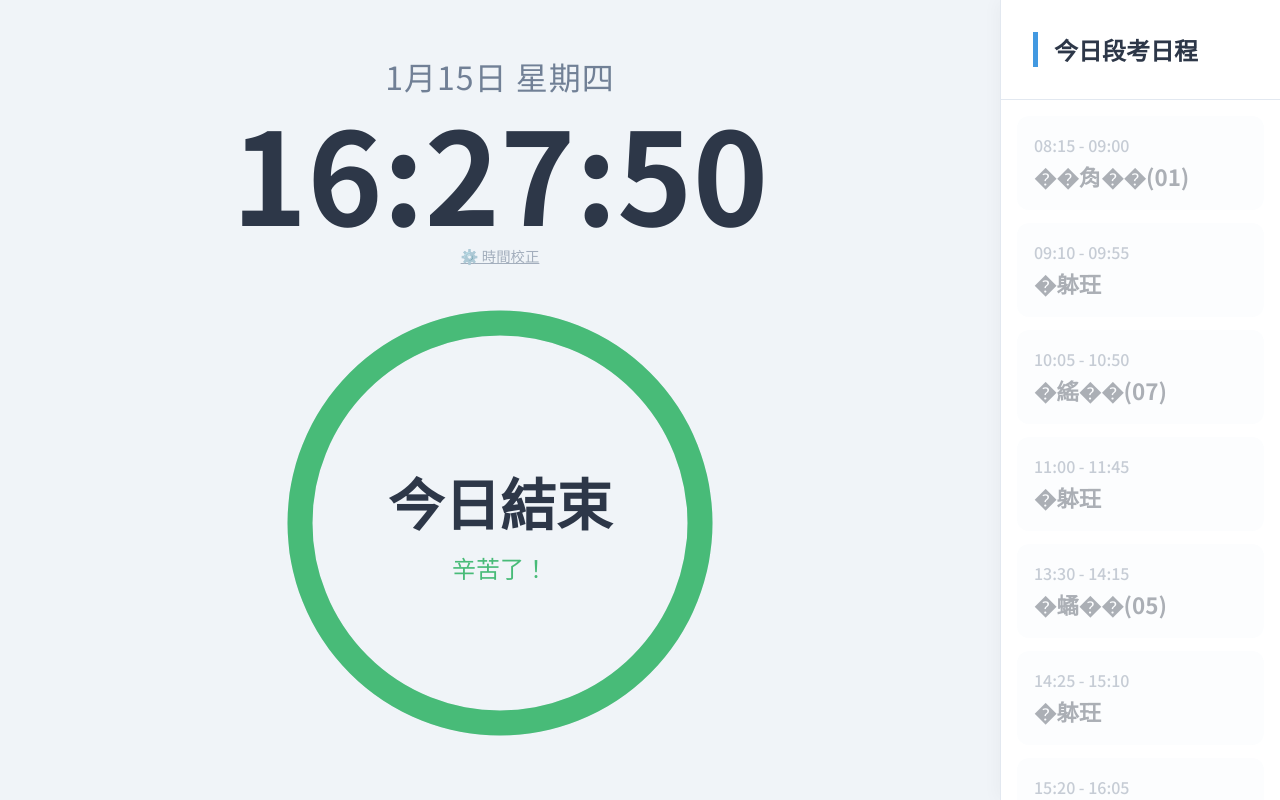
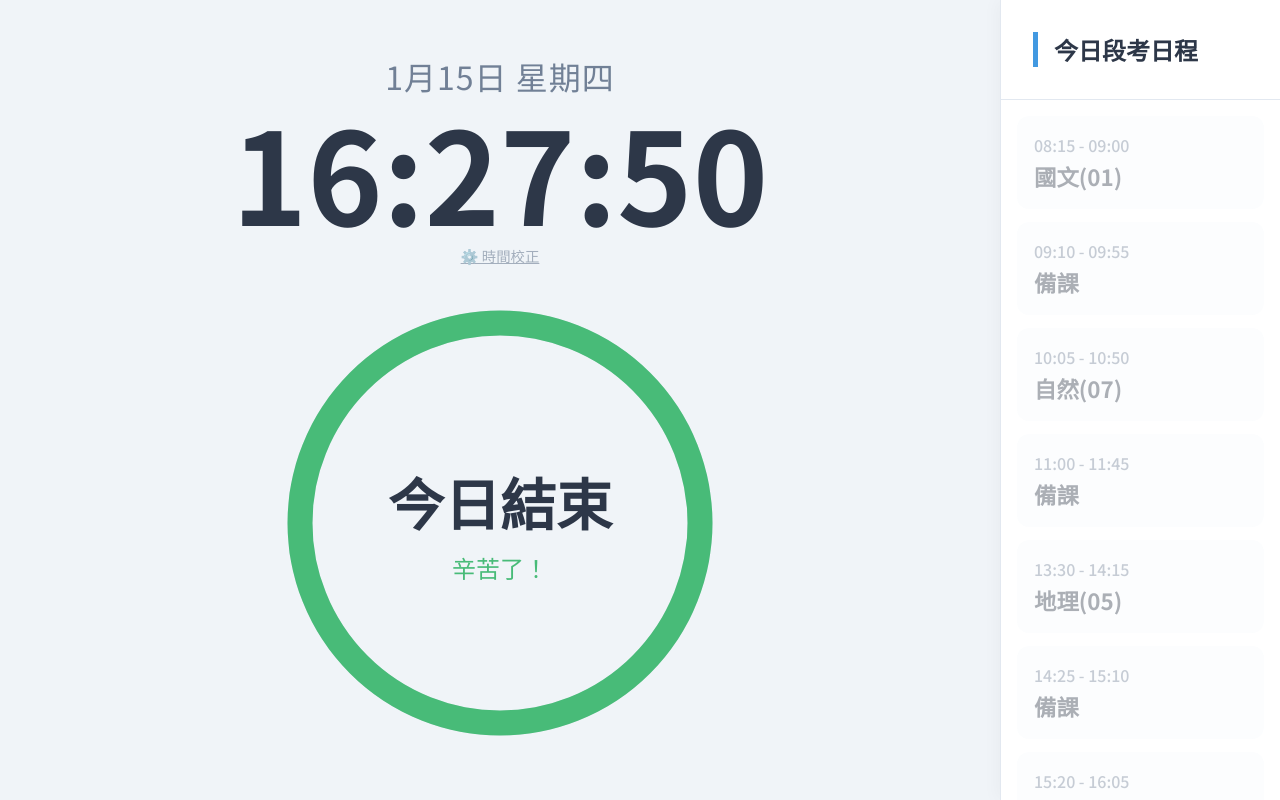
Before and after one commit to hfuhsu108/exam-clock, a plain HTML site: page index.html in a window 1280 px wide. Drawn offline with Linux system fonts and the light colour scheme.

Commit message:
Simplify CSV loading by removing encoding logic
Removed Big5 encoding handling for CSV file and simplified text fetching.

```diff
--- a/index.html
+++ b/index.html
@@ -363,13 +363,7 @@
                 const response = await fetch(CSV_FILE_PATH);
                 if (!response.ok) throw new Error("CSV Not Found");
 
-                // --- 修改重點：解決 CSV 亂碼問題 ---
-                // 使用 ArrayBuffer 讀取原始資料，並用 TextDecoder('big5') 強制轉碼
-                const buffer = await response.arrayBuffer();
-                const decoder = new TextDecoder('big5');
-                const text = decoder.decode(buffer);
-                // ------------------------------------
-
+                const text = await response.text();
                 const lines = text.trim().split(/\r?\n/); // 處理不同換行符號
 
                 const newData = [];
@@ -388,7 +382,7 @@
 
                 if (newData.length > 0) {
                     EXAM_DATA = newData;
-                    console.log("CSV 載入成功 (Big5解碼)", EXAM_DATA);
+                    console.log("CSV 載入成功", EXAM_DATA);
                 }
 
             } catch (error) {
```
